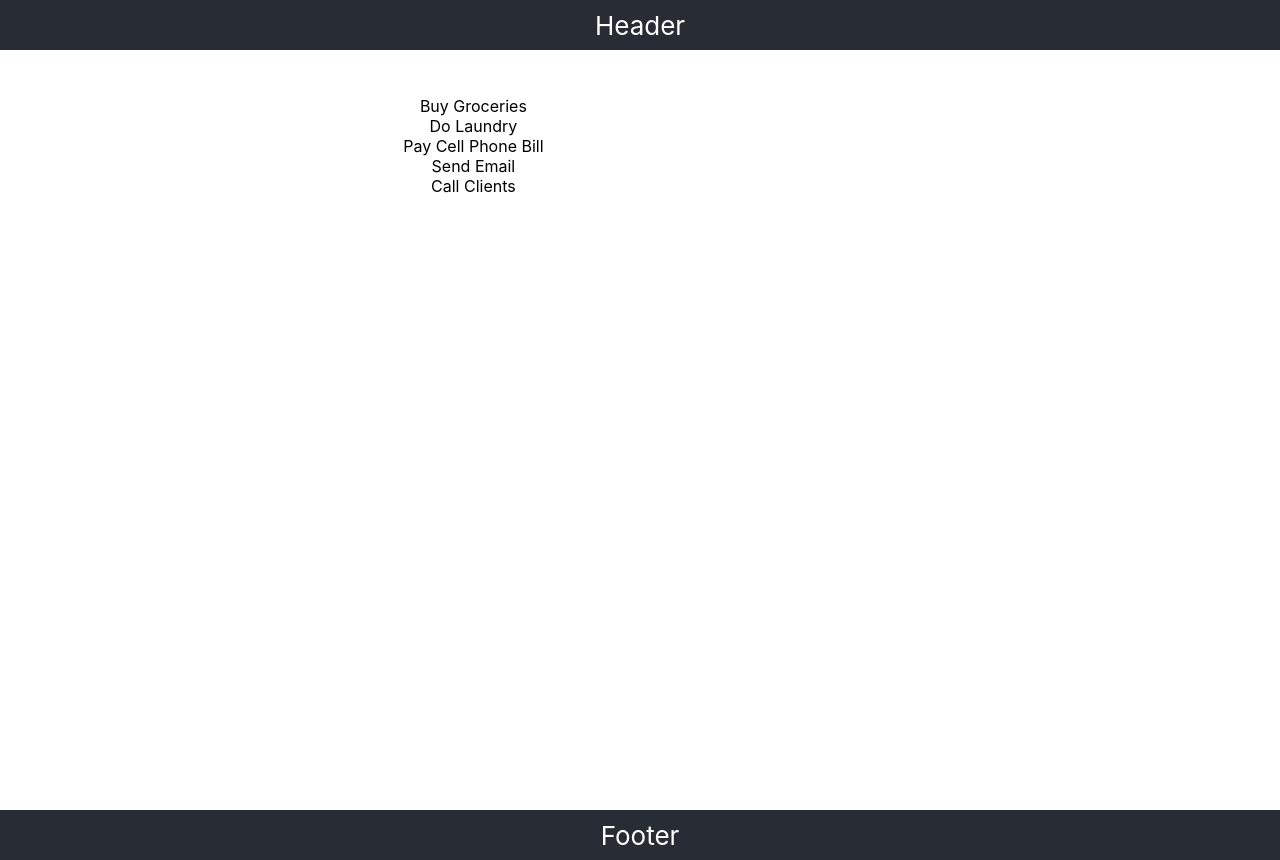
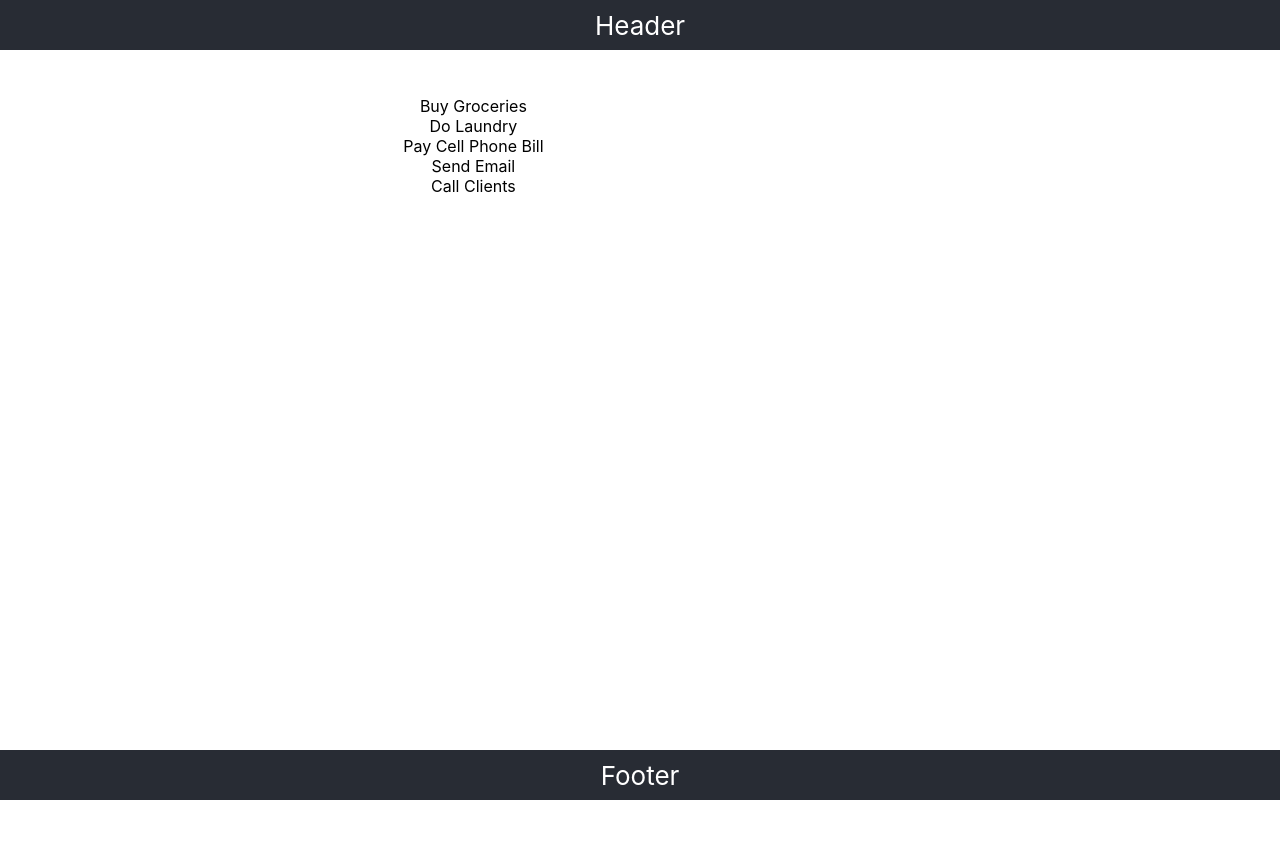
Before and after one commit to SlyTy7/forget-about-it, a React (Create React App) app: page / in a window 1280 px wide. After the commit the page ends 800 px from the top, so only its background shows below. Built offline with nearby package versions, Linux system fonts and the light colour scheme.

Commit message:
adjust body height for padding

```diff
--- a/src/App.css
+++ b/src/App.css
@@ -14,7 +14,7 @@
 }
 
 .App-body {
-  height: calc(100vh - 100px);
+  height: calc(100vh - 160px);
   display: flex;
   flex-direction: row;
   justify-content: space-evenly;
```
